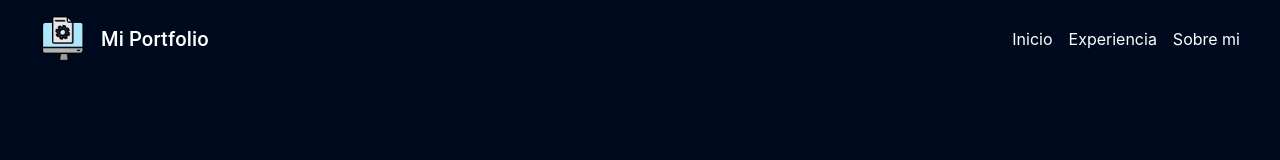
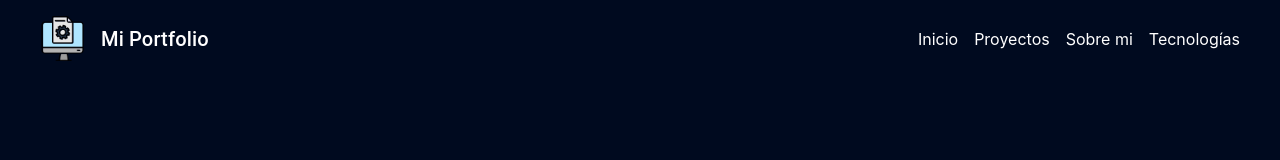
Before and after one commit to roldante05/react.projects, a React (Create React App) app in the folder portfolio-react/: page / in a window 1280 px wide. Shown: the top 160 px of the page. Built offline with nearby package versions, Linux system fonts and the light colour scheme; the HTML template or start-up script is replaced by a standard one.

Commit message:
navegacion

```diff
--- a/portfolio-react/src/components/Hero.js
+++ b/portfolio-react/src/components/Hero.js
@@ -35,7 +35,7 @@ textAlign:"center",
 
 }));
 
-  return (<Box sx={{mt: 8, mb: 12, p:2, maxWidth:"1200px", mx:"auto"}} id="home" >
+  return (<Box sx={{mt: 8, mb: 12, p:2, maxWidth:"1200px", mx:"auto"}}  >
     <Typography sx={{color: "white", textAlign:"center", md:2}} variant="h4" >
         Hola, Me llamo Dante !
     </Typography>
--- a/portfolio-react/src/components/Navbar.js
+++ b/portfolio-react/src/components/Navbar.js
@@ -31,7 +31,7 @@ const Navbar = () => {
             },
     }));
 
-  return <Box sx={{flexGrow: 1, px:5, py:2, maxWidth: "1200px", mx: "auto"}} >
+  return <Box sx={{flexGrow: 1, px:5, py:2, maxWidth: "1200px", mx: "auto"}} id="home" >
             <AppBar position="static" style = {{background: "transparent", boxShadow:"none"}} >
               <CustomToolbar>
                 <Box sx={{display:"flex", justifyContent:"center", alignItems:"center", gap:"1rem"}}>
@@ -42,14 +42,17 @@ const Navbar = () => {
                 </Box>
 
                 <CustomBox  >
-                <Link to="inicio" className="link" smooth >
+                <Link to="home" className="link" smooth >
                     Inicio
                 </Link>
-                <Link to="experiencia" className="link" smooth >
-                    Experiencia
+                <Link to="experience" className="link" smooth >
+                    Proyectos
                 </Link>
-                <Link to="sobre-mi" className="link" smooth >
+                <Link to="about" className="link" smooth >
                     Sobre mi
+                </Link>
+                <Link to="skills" className="link" smooth >
+                Tecnologías
                 </Link>
                 </CustomBox>
 
```
